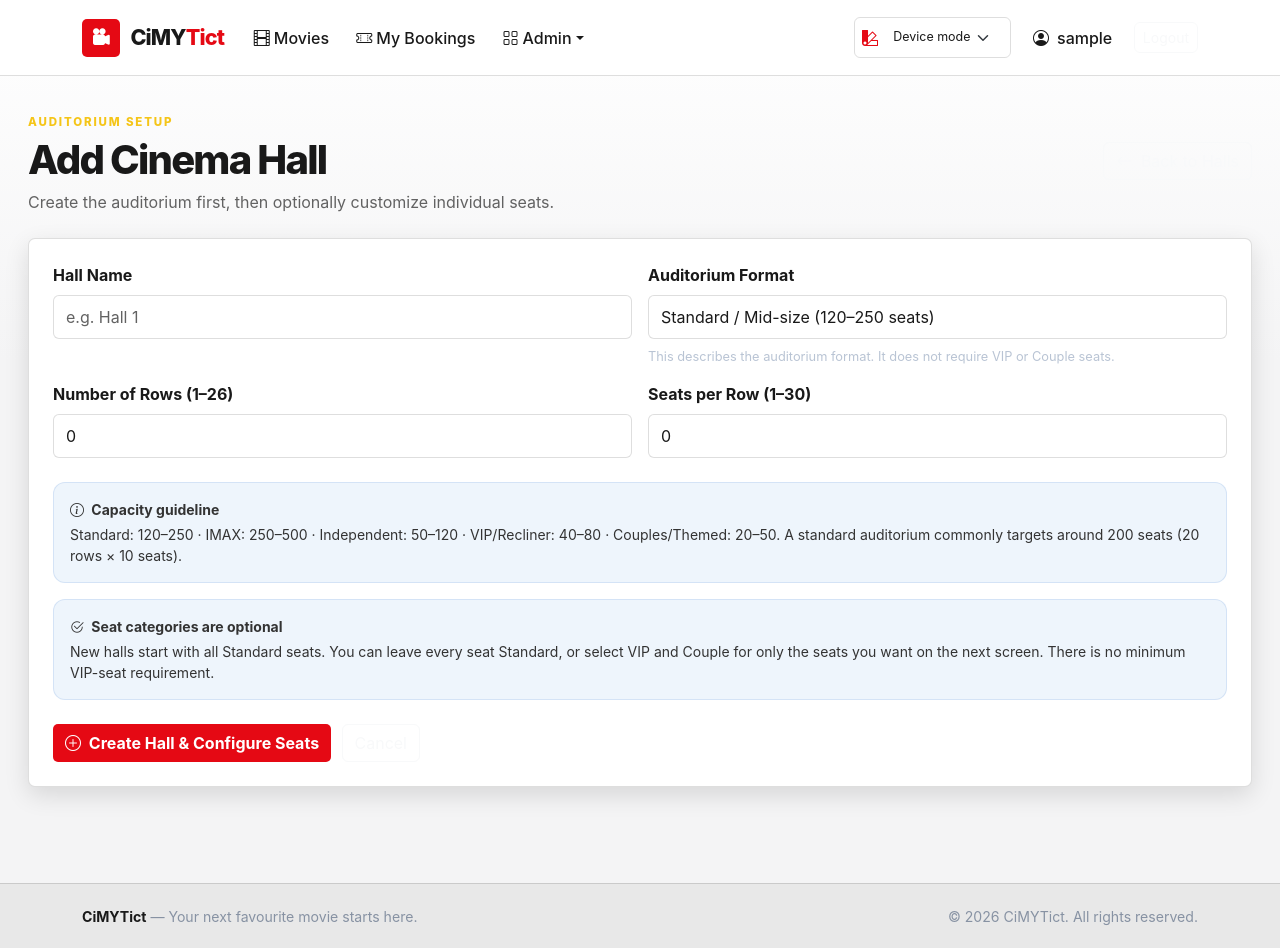
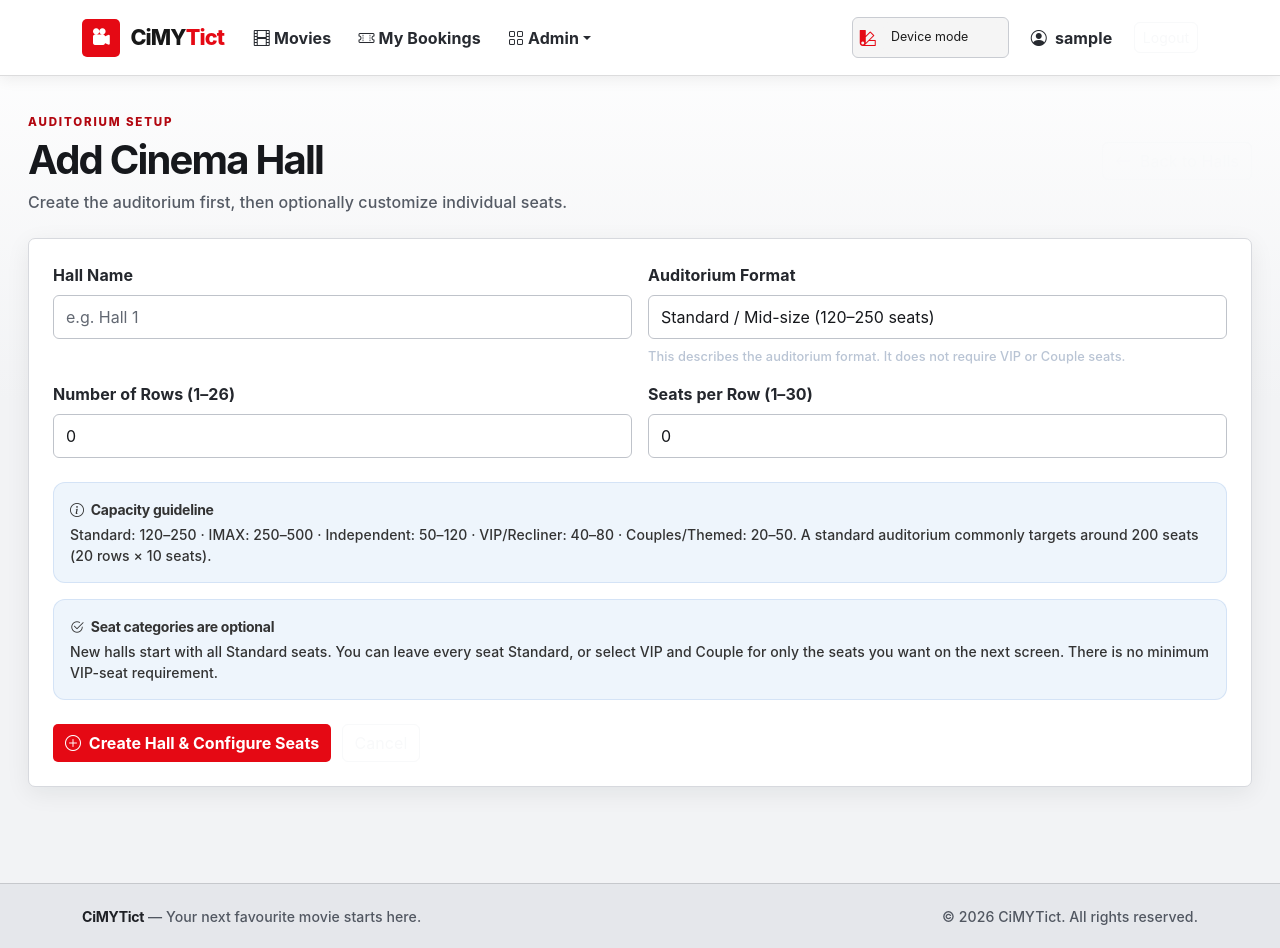
Before and after one commit to ryusen-lhj/CiMYTict, an ASP.NET Core app: page /Halls/Create in a window 1280 px wide. Run offline with ASP.NET Core 8, Linux system fonts and the light colour scheme; the visitor is signed in with stand-in values (Sample User, id 1); style sheets or scripts are compiled from the project's sources; the project's own start-up code is not run, and a stand-in starts its controllers and pages; some libraries are stand-ins or nearby versions.

Commit message:
Improve Netflix-inspired theme contrast and font readability

```diff
--- a/CiMYTict/wwwroot/css/site.css
+++ b/CiMYTict/wwwroot/css/site.css
@@ -634,3 +634,68 @@ html[data-theme="light"] .cinema-navbar .navbar-collapse { background:transparen
 @media (prefers-reduced-motion:reduce) {
   *,*::before,*::after { scroll-behavior:auto!important; transition-duration:.01ms!important; animation-duration:.01ms!important; }
 }
+
+
+/* Accessibility pass: stronger typography, readable contrast and cleaner light-theme surfaces. */
+:root { --cinema-font-weight:650; }
+body { font-weight:500; letter-spacing:.005em; }
+h1,h2,h3,h4,h5,h6,.fw-bold,.fw-semibold,strong,b { font-weight:750!important; letter-spacing:-.02em; }
+p,li,label,td,th,small,.small { font-weight:500; }
+html[data-theme="dark"] {
+  --cinema-text:#f7f7f7; --cinema-muted:#bdbdbd;
+  --theme-card:#181818; --theme-card-raised:#242424;
+}
+html[data-theme="light"] {
+  --cinema-bg:#f2f3f5; --cinema-surface:#fff; --cinema-surface-soft:#e8eaee;
+  --cinema-text:#16181c; --cinema-muted:#555b65; --cinema-border:rgba(20,24,30,.15);
+  --theme-card:#fff; --theme-card-raised:#f4f5f7; --theme-footer:#e6e8eb;
+  --theme-navbar:#fff;
+}
+html[data-theme="light"] body { background:linear-gradient(180deg,#fff 0,#f2f3f5 400px)!important; }
+html[data-theme="light"] .page-container { color:#16181c; }
+html[data-theme="light"] .cinema-navbar { box-shadow:0 3px 14px rgba(0,0,0,.07); }
+html[data-theme="light"] .cinema-navbar .nav-link { color:#272a30!important; font-weight:700; }
+html[data-theme="light"] .cinema-navbar .nav-link:hover { color:#e50914!important; }
+html[data-theme="light"] .cinema-navbar .navbar-brand { color:#181818!important; }
+html[data-theme="light"] .cinema-navbar .navbar-toggler { border-color:#777; }
+html[data-theme="light"] .cinema-navbar .navbar-toggler-icon { filter:invert(1); }
+html[data-theme="light"] .movie-card { background:#fff!important; border-color:#d7d9de!important; box-shadow:0 8px 24px rgba(20,24,30,.08); }
+html[data-theme="light"] .movie-card .card-title { color:#16181c!important; }
+html[data-theme="light"] .movie-card .card-body { color:#262930!important; }
+html[data-theme="light"] .movie-card .badge { color:#fff!important; }
+html[data-theme="light"] .section-heading h2 { color:#16181c!important; }
+html[data-theme="light"] .movie-count { color:#333; background:#fff; border-color:#d6d8de; }
+html[data-theme="light"] .admin-form-heading h1 { color:#16181c!important; }
+html[data-theme="light"] .admin-form-heading p { color:#555b65!important; }
+html[data-theme="light"] .admin-eyebrow { color:#b20710!important; }
+html[data-theme="light"] .admin-form-card,html[data-theme="light"] .admin-table-card,
+html[data-theme="light"] .hall-admin-card,html[data-theme="light"] .hall-table-wrap {
+  color:#16181c!important; background:#fff!important; border-color:#d7d9de!important; box-shadow:0 6px 24px rgba(20,24,30,.07);
+}
+html[data-theme="light"] .admin-form-card .form-label,html[data-theme="light"] .admin-form-card .form-check-label,
+html[data-theme="light"] .hall-admin-card .form-label { color:#24272d!important; }
+html[data-theme="light"] .admin-form-card .form-control,html[data-theme="light"] .admin-form-card .form-select,
+html[data-theme="light"] .hall-admin-card .form-control,html[data-theme="light"] .hall-admin-card .form-select {
+  color:#16181c!important; background:#fff!important; border-color:#bfc3ca!important;
+}
+html[data-theme="light"] .admin-table-card .table,html[data-theme="light"] .hall-table-wrap .table,
+html[data-theme="light"] .admin-table-card .table td,html[data-theme="light"] .hall-table-wrap .table td { color:#202329!important; }
+html[data-theme="light"] .admin-table-card .table thead th,html[data-theme="light"] .hall-table-wrap .table thead th { color:#1c1e22!important; background:#f0f1f3!important; }
+html[data-theme="light"] .cinema-footer { color:#1e2025!important; background:#e5e7eb!important; }
+html[data-theme="light"] .footer-muted { color:#515761!important; }
+html[data-theme="light"] .text-muted,html[data-theme="light"] .text-secondary { color:#535a64!important; }
+html[data-theme="light"] .card,html[data-theme="light"] .modal-content,html[data-theme="light"] .list-group-item { color:#16181c!important; background:#fff!important; border-color:#d6d8de!important; }
+html[data-theme="light"] .card-header,html[data-theme="light"] .card-footer { color:#16181c!important; background:#f1f2f4!important; }
+html[data-theme="light"] .form-control,html[data-theme="light"] .form-select { color:#16181c!important; background:#fff!important; border-color:#bfc3ca!important; }
+html[data-theme="light"] .form-control::placeholder { color:#626872!important; }
+html[data-theme="light"] .form-label,html[data-theme="light"] .form-check-label { color:#24272d!important; }
+html[data-theme="light"] .dropdown-menu { background:#fff!important; border-color:#d2d5da!important; box-shadow:0 10px 30px rgba(0,0,0,.12); }
+html[data-theme="light"] .dropdown-item { color:#202329!important; }
+html[data-theme="light"] .dropdown-item:hover { color:#e50914!important; background:#f0f1f3!important; }
+html[data-theme="light"] .table td { color:#22252a!important; }
+html[data-theme="light"] .alert { font-weight:600; }
+html[data-theme="light"] .theme-picker { background:#f5f5f5; border-color:#c9ccd2; }
+html[data-theme="light"] .theme-select { color:#1c1c1c!important; background:#f5f5f5!important; }
+html[data-theme="dark"] .text-muted,html[data-theme="dark"] .text-secondary { color:#bdbdbd!important; }
+html[data-theme="dark"] .form-label,html[data-theme="dark"] .form-check-label { color:#f0f0f0!important; }
+html[data-theme="dark"] .movie-card .text-muted { color:#bdbdbd!important; }
```
